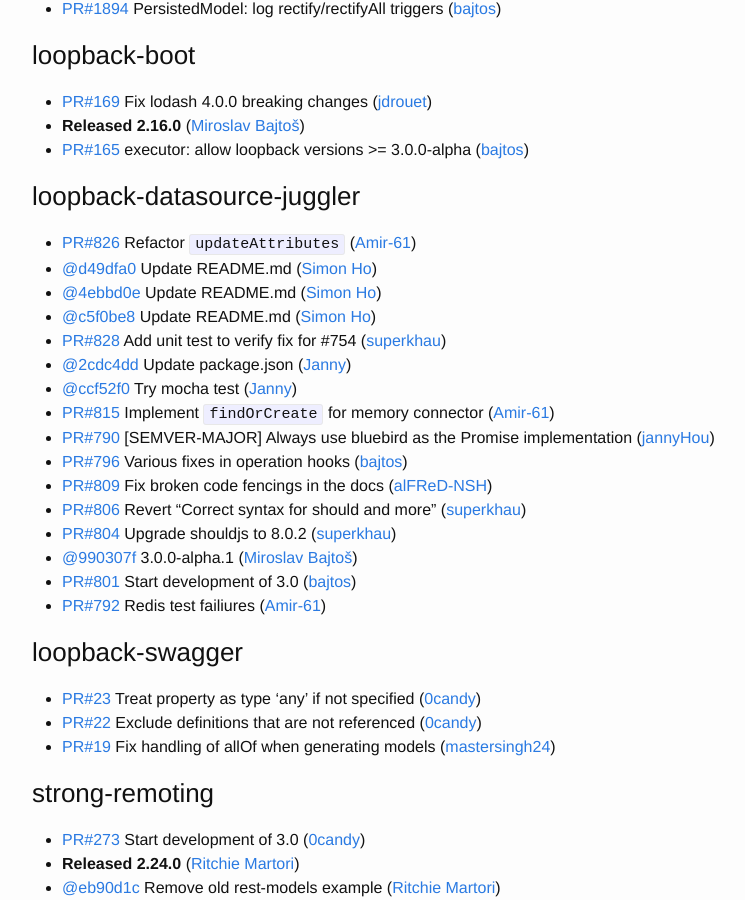
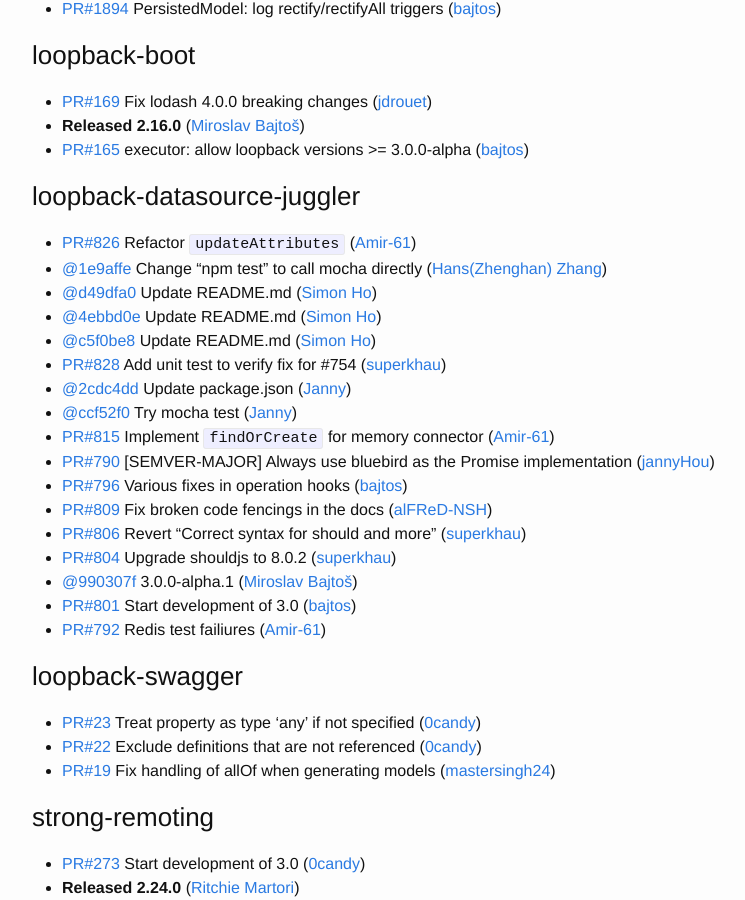
Before and after one commit to strongloop/loopback, a Jekyll site: the page built from index.md, in a window 1280 px wide and 900 px high, scrolled down 911 px. Shown: the whole window, without its empty margins (238-983 px from the left). Built offline with Jekyll 4.4.1, drawn with Linux system fonts in a browser that asks for light colours.

Commit message:
Update changelog

```diff
--- a/index.md
+++ b/index.md
@@ -45,6 +45,7 @@
 
 ### loopback-datasource-juggler
  * [PR#826](https://github.com/strongloop/loopback-datasource-juggler/pull/826) Refactor `updateAttributes` ([Amir-61](https://github.com/Amir-61))
+ * [@1e9affe](https://github.com/strongloop/loopback-datasource-juggler/commit/1e9affe4ba194831e35827fb0c17884fb1c9b345) Change "npm test" to call mocha directly ([Hans(Zhenghan) Zhang](https://github.com/Hans-Zhang28))
  * [@d49dfa0](https://github.com/strongloop/loopback-datasource-juggler/commit/d49dfa0293fe3c649298a283a82e7768104ee754) Update README.md ([Simon Ho](https://github.com/superkhau))
  * [@4ebbd0e](https://github.com/strongloop/loopback-datasource-juggler/commit/4ebbd0e5c2ebf5481c5cf1606fa078abeb4bd2d2) Update README.md ([Simon Ho](https://github.com/superkhau))
  * [@c5f0be8](https://github.com/strongloop/loopback-datasource-juggler/commit/c5f0be83a84baf7df19cdfedc6951b6f3d3be7ee) Update README.md ([Simon Ho](https://github.com/superkhau))
```
